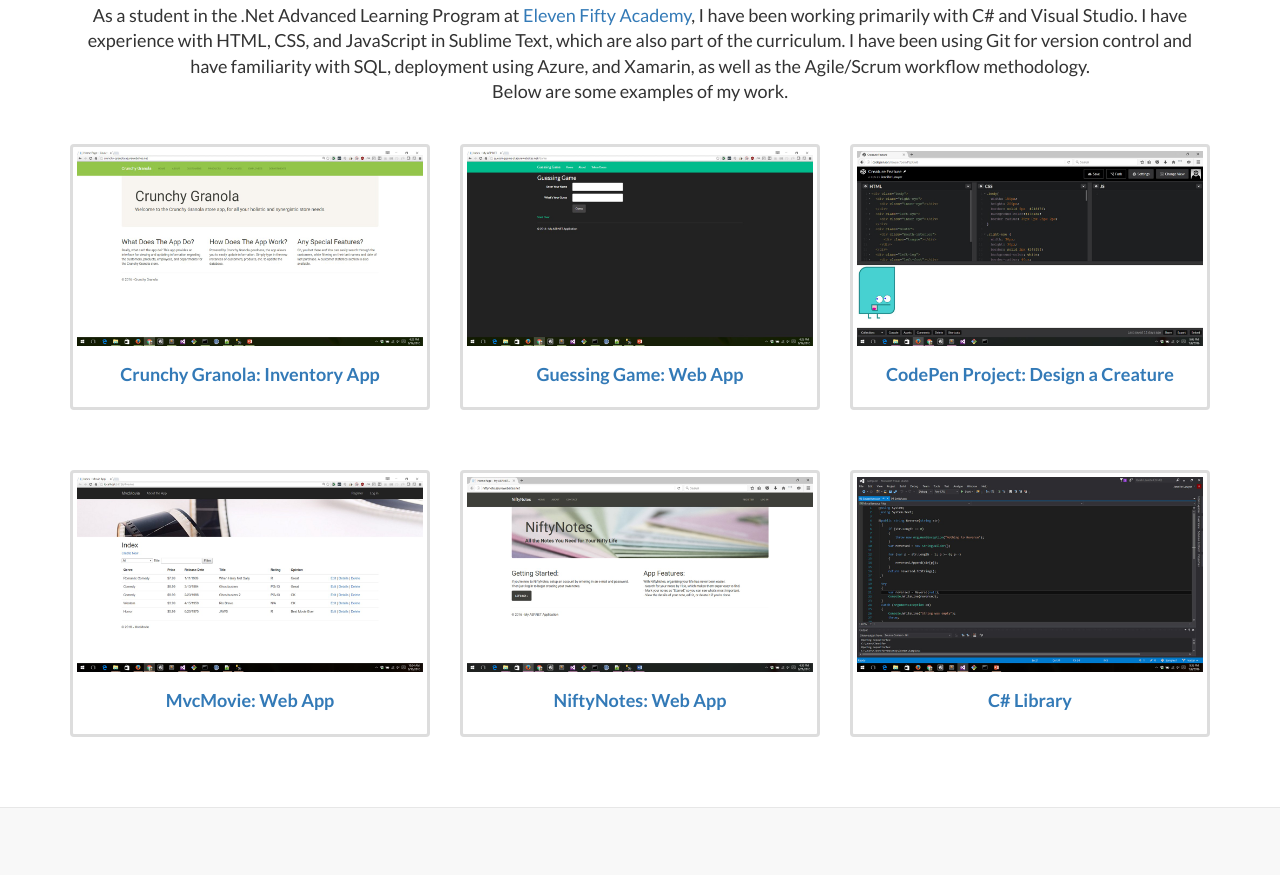
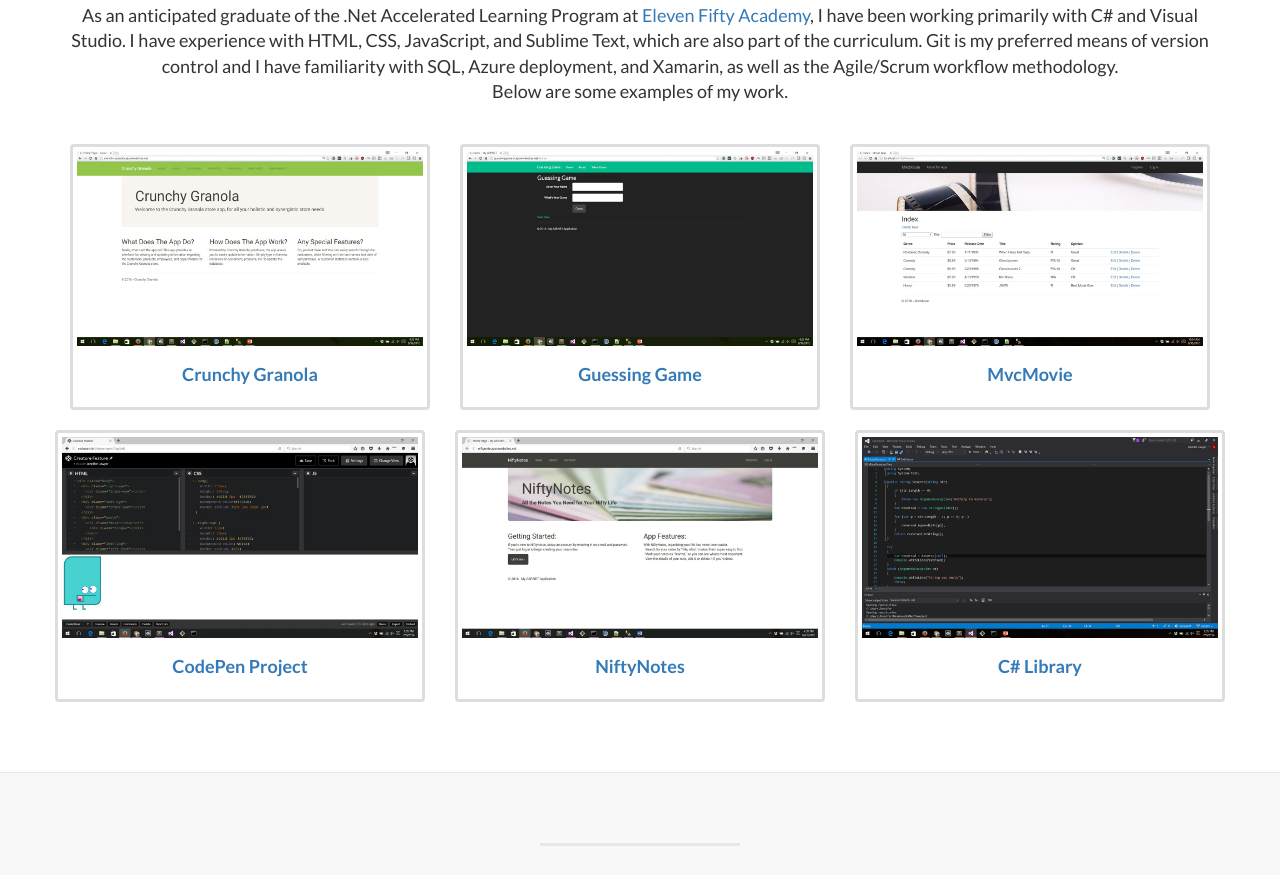
Before and after one commit to jrlawyer/jrlawyer.github.io, a plain HTML site: page index.html in a window 1280 px wide. Shown: the part 2113-2988 px from the top of the page. Drawn offline with Linux system fonts and the light colour scheme.

Commit message:
I rewrote the text in the portfolio section and changed the order of my projects.

```diff
--- a/index.html
+++ b/index.html
@@ -166,11 +166,6 @@
 
         </div>
 
-
-
-
-
-
         <!-- /.container -->
 
     </div>
@@ -185,7 +180,7 @@
                     <hr class="section-heading-spacer1">
                     <div class="clearfix"></div>
                     <h1 class="section-heading">My Portfolio:</h1>
-                    <p class="lead">As a student in the .Net Advanced Learning Program at <a href = "https://elevenfifty.org/" target = "blank">Eleven Fifty Academy</a>, I have been working primarily with C# and Visual Studio.  I have experience with HTML, CSS, and JavaScript in Sublime Text, which are also part of the curriculum. I have been using Git for version control and have familiarity with SQL, deployment using Azure, and Xamarin, as well as the Agile/Scrum workflow methodology. <br>Below are some examples of my work.</p>
+                    <p class="lead">As an anticipated graduate of the .Net Accelerated Learning Program at <a href = "https://elevenfifty.org/" target = "blank">Eleven Fifty Academy</a>, I have been working primarily with C# and Visual Studio.  I have experience with HTML, CSS, JavaScript, and Sublime Text, which are also part of the curriculum. Git is my preferred means of version control and I have familiarity with SQL, Azure deployment, and Xamarin, as well as the Agile/Scrum workflow methodology. <br>Below are some examples of my work.</p>
                 </div>
             </div>
             <br>
@@ -195,7 +190,7 @@
                     <div class="thumbnail">
                         <a href="http://crunchy-granola.azurewebsites.net/" target="blank"><img src="img/Port7.jpg">
                     <div class="caption">
-                        <h4 class="text-center">Crunchy Granola: Inventory App<br/></h4></a>
+                        <h4 class="text-center">Crunchy Granola<br/></h4></a>
                     </div>
                     </div>
                 </div>
@@ -204,30 +199,28 @@
                     <div class="thumbnail">
                         <a href="http://guessinggame-jl.azurewebsites.net/Game" target="blank"><img src="img/Port8.jpg">
                     <div class="caption">
-                        <h4 class="text-center">Guessing Game: Web App<br/></h4></a>
+                        <h4 class="text-center">Guessing Game<br/></h4></a>
                     </div>
                     </div>
                 </div>
 
                 <div class="col-sm-4">
                     <div class="thumbnail">
-                        <a href="http://codepen.io/jrlawyer/pen/PzpGwB" target="blank"><img src="img/Port3.jpg">
+                        <a href="http://mvcmovie-jl.azurewebsites.net/Movies" target="blank"><img src="img/port9.jpg">
                     <div class="caption">
-                        <h4 class="text-center">CodePen Project: Design a Creature<br/></h4></a>
+                        <h4 class="text-center">MvcMovie</h4></a>
                     </div>
                     </div>
                 </div>
-            </div>
             <br>
             <br>
+                <div class="row">
 
-
-            <div class="row">
                 <div class="col-sm-4">
                     <div class="thumbnail">
-                        <a href="http://mvcmovie-jl.azurewebsites.net/Movies" target="blank"><img src="img/port9.jpg">
+                        <a href="http://codepen.io/jrlawyer/pen/PzpGwB" target="blank"><img src="img/Port3.jpg">
                     <div class="caption">
-                        <h4 class="text-center">MvcMovie: Web App</h4></a>
+                        <h4 class="text-center">CodePen Project<br/></h4></a>
                     </div>
                     </div>
                 </div>
@@ -237,7 +230,7 @@
                     <div class="thumbnail">
                         <a href="http://niftynote.azurewebsites.net" target="blank"><img src="img/Port10.jpg">
                     <div class="caption">
-                        <h4 class="text-center">NiftyNotes: Web App</h4></a>
+                        <h4 class="text-center">NiftyNotes</h4></a>
                     </div>
                     </div>
                 </div>
@@ -251,13 +244,6 @@
                     </div>
                     </div>
                 </div>
-                <!--<div class="col-sm-4">
-                    <div class="thumbnail">
-                        <a href="https://github.com/jrlawyer/JavaScript-Sample/blob/master/portfolio.js" target="blank"><img src="img/port6.jpg">
-                    <div class="caption">
-                        <h4 class="text-center">JavaScript From Portfolio</h4></a>
-                    </div>
-                    </div>-->
                 </div>
             </div>
         </div>
@@ -266,21 +252,7 @@
                 <div class="col-sm-2 text-center">
                      <a href="" class="btn btn-default btn-lg"><span class="network-name glyphicon glyphicon-link"><br><br>Link 1</span></a>
                 </div>
-                  <div class="col-sm-2 text-center">
-                     <a href="" class="btn btn-default btn-lg"><span class="network-name glyphicon glyphicon-link"><br><br>Link 1</span></a>
-                </div>
-                  <div class="col-sm-2 text-center">
-                     <a href="" class="btn btn-default btn-lg"><span class="network-name glyphicon glyphicon-link"><br><br>Link 1</span></a>
-                </div>
-                  <div class="col-sm-2 text-center">
-                     <a href="" class="btn btn-default btn-lg"><span class="network-name glyphicon glyphicon-link"><br><br>Link 1</span></a>
-                </div>
-                  <div class="col-sm-2 text-center">
-                    <a href="" class="btn btn-default btn-lg"><span class="network-name glyphicon glyphicon-link"><br><br>Link 1</span></a>
-                  </div>
-                  <div class="col-sm-2 text-center">
-                    <a href="" class="btn btn-default btn-lg"><span class="network-name glyphicon glyphicon-link"><br><br>Link 1</span></a>
-                </div>
+
             </div> -->
 
         </div>
@@ -302,14 +274,7 @@
                     <br>
                     <h3 id="auth"></h3>
                 </div>
-                <!-- <div class="col-lg-5 col-lg-offset-2 col-sm-6">
-                    <hr class="section-heading-spacer2">
-                    <div class="clearfix"></div> -->
-                  <!--  <p class="lead">Stop by tomorrow for your daily dose of inspiration.</p>  -->
-                  <!--   <h2 id="test"></h2>
-                    <br>
-                    <h3 id="auth"></h3> -->
-                    <!-- <img class="img-responsive" src="img/phones.png" alt=""> -->
+
                 </div>
             </div>
 
@@ -331,7 +296,7 @@
                 <div class="col-lg-6 content3">
                     <h2>Contact Me:</h2>
                     <!--<h1>Jennifer R. Lawyer<h1>
-                    <h3>E-mail: jrlawyer@gmail.com<br>Phone: 260.402.8726</h3>
+                    <h3>E-mail: jrlawyer@gmail.com<br>Phone</h3>
                     <br>-->
                     <h3>Please enter your information below.</h3>
 
```
